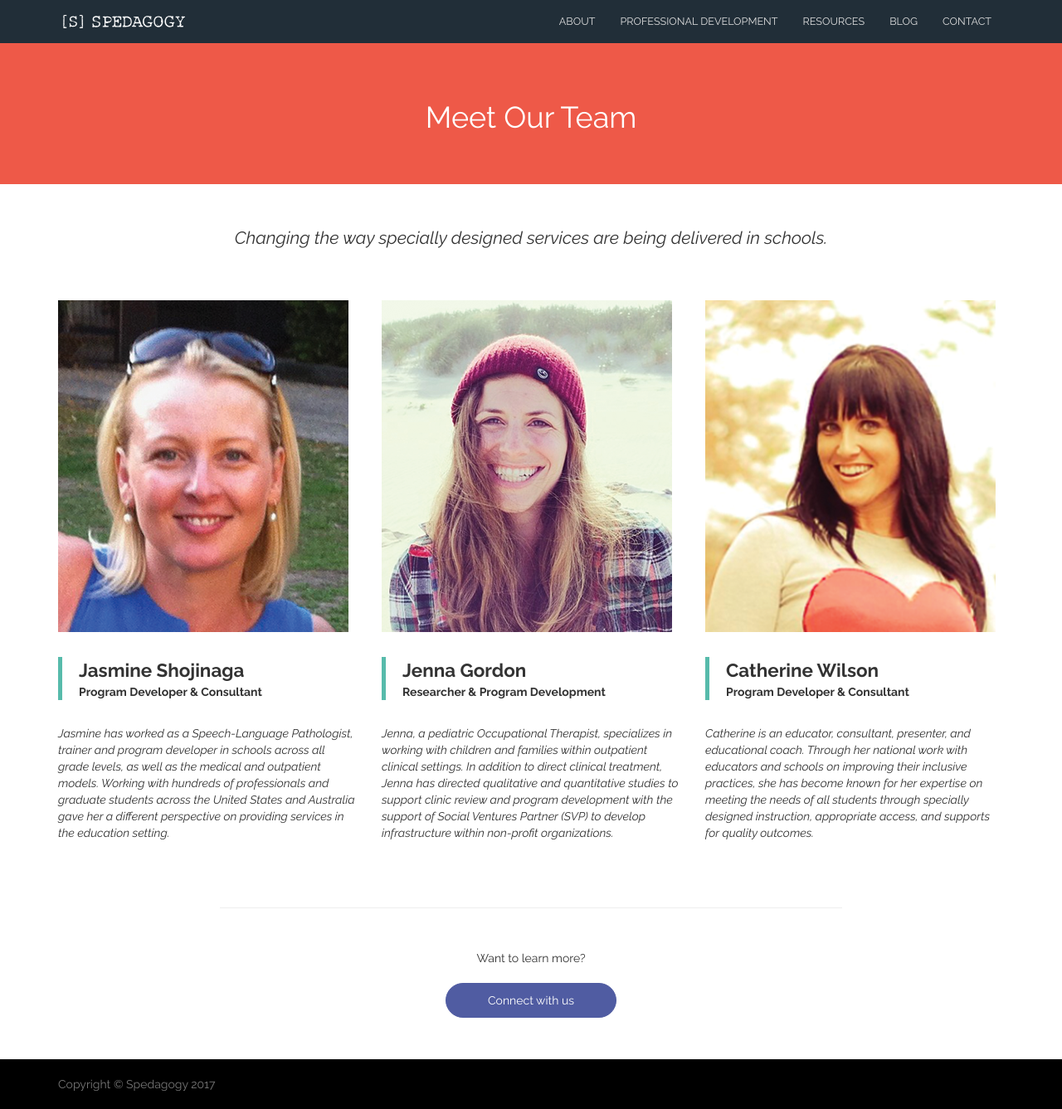
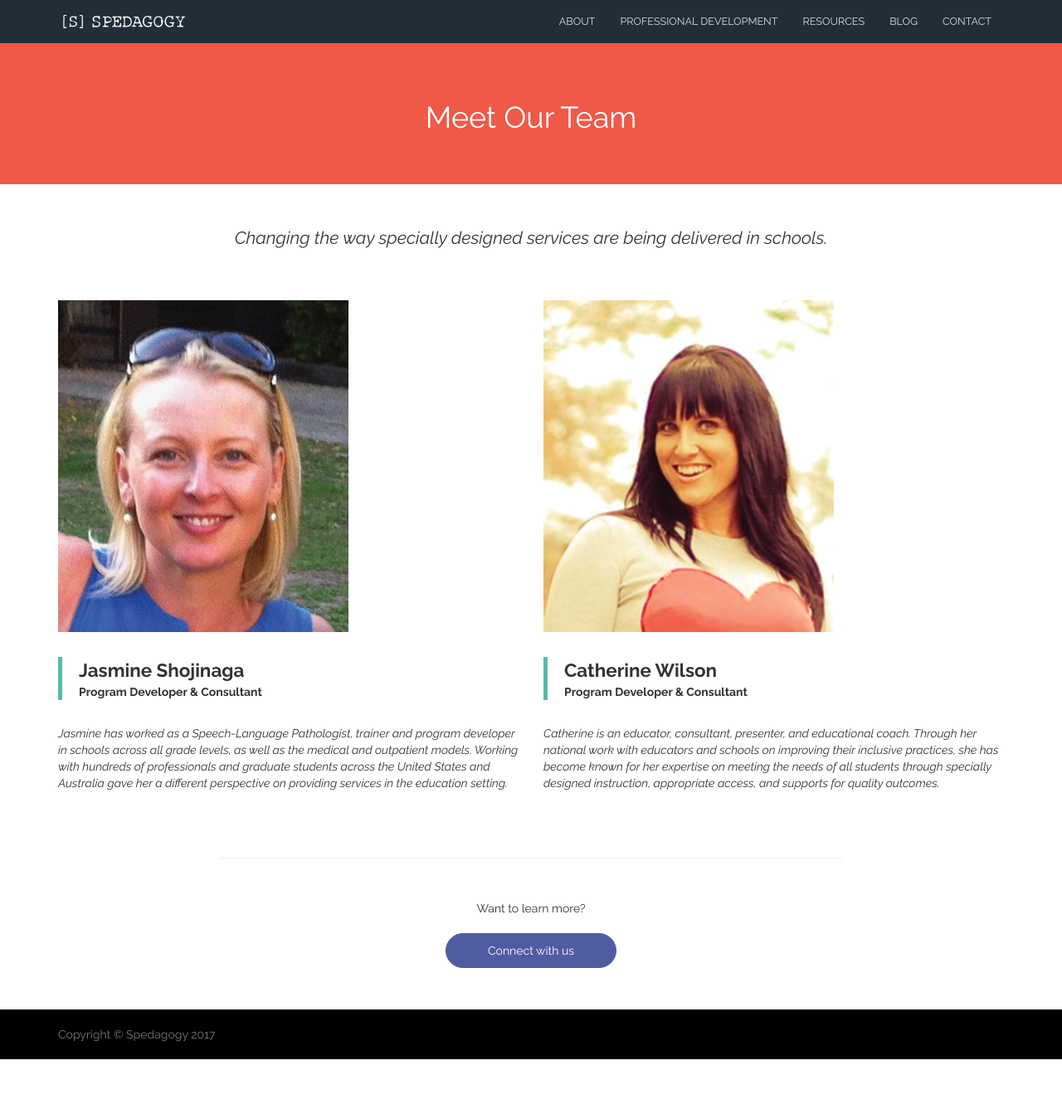
Before and after one commit to iamweswilson/spedagogy, a Jekyll site: the page built from about.html, in a window 1280 px wide. Shown: the whole page at 83% size. Built offline with Jekyll 4.4.1, drawn with Linux system fonts in a browser that asks for light colours; Markdown is read by kramdown in place of the engine named in the settings; after the commit the page ends 1277 px from its top, so only the background shows below that.

Commit message:
Removing Jenna from about page

```diff
--- a/about.html
+++ b/about.html
@@ -21,7 +21,7 @@ permalink: /about/
         </div>
     </div>
     <div class="row">
-        <div class="col-sm-4">
+        <div class="col-sm-6">
             <img class="bio-image" src="/images/about/jasmine.png" alt="">
             <div class="about-top">
                 <div class="name">Jasmine Shojinaga</div>
@@ -31,17 +31,7 @@ permalink: /about/
                     Jasmine has worked as a Speech-Language Pathologist, trainer and program developer in schools across all grade levels, as well as the medical and outpatient models. Working with hundreds of professionals and graduate students across the United States and Australia gave her a different perspective on providing services in the education setting.
             </div>
         </div>
-        <div class="col-sm-4">
-            <img class="bio-image" src="/images/about/jenna.png" alt="">
-            <div class="about-top">
-                <div class="name">Jenna Gordon</div>
-                <div class="title">Researcher & Program Development</div>
-            </div>
-            <div class="bio">
-                    Jenna, a pediatric Occupational Therapist, specializes in working with children and families within outpatient clinical settings. In addition to direct clinical treatment, Jenna has directed qualitative and quantitative studies to support clinic review and program development with the support of Social Ventures Partner (SVP) to develop infrastructure within non-profit organizations.
-            </div>
-        </div>
-        <div class="col-sm-4">
+        <div class="col-sm-6">
             <img class="bio-image" src="/images/about/catherine.png" alt="">
             <div class="about-top">
                 <div class="name">Catherine Wilson</div>
```
